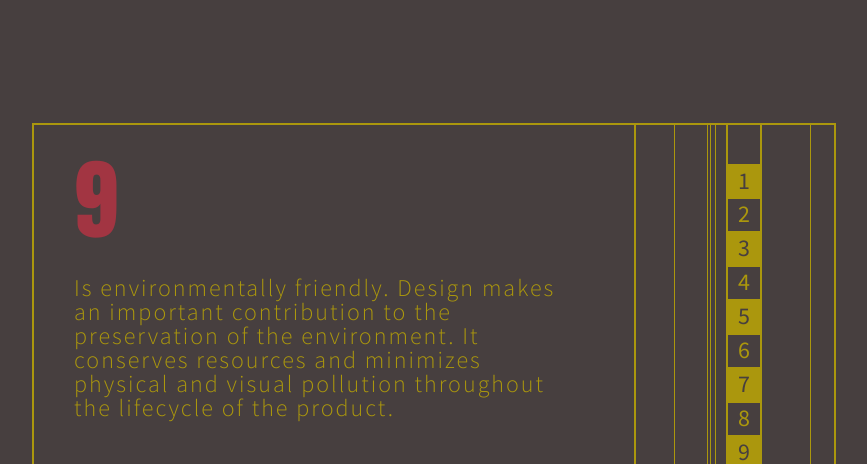
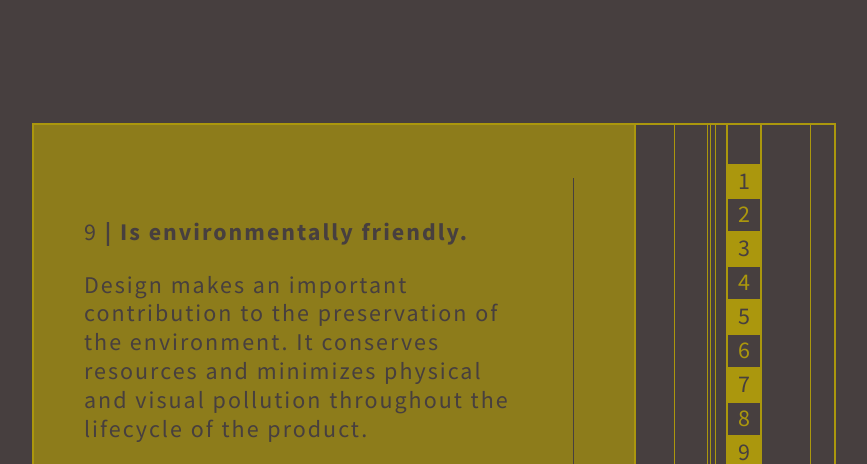
Before and after one commit to serenaeggers/serena-assignment3, a plain HTML site: page simple-web-project-template-master/rule09.html in a window 1280 px wide. Shown: the top 464 px of the page, without its empty margins (206-1073 px from the left). Drawn offline with Linux system fonts and the light colour scheme.

Commit message:
Format rule9

```diff
--- a/simple-web-project-template-master/css/main.css
+++ b/simple-web-project-template-master/css/main.css
@@ -378,3 +378,29 @@ a
    margin-top: 10px;
    letter-spacing: 1px;
 }
+
+.text9
+{
+   font-weight: 700;
+   color: #473f3f;
+   padding-right: 40px;
+   padding-top: 40px;
+   padding-bottom: 45px;
+   margin-left: 50px;
+   border-right: 1px solid #473f3f;
+   border-bottom: 1px solid #473f3f;
+}
+
+.text9 span
+{
+   font-weight: 400;
+   letter-spacing: 2px;
+   line-height: 1.2em;
+}
+
+.main9
+{
+   background-color: rgba(171,151,13,0.7);
+   margin-left: -40px;
+   height: 75%;
+}
--- a/simple-web-project-template-master/rule09.html
+++ b/simple-web-project-template-master/rule09.html
@@ -10,9 +10,10 @@
 <body>
    <div class="frame">
    <main>
+      <div class="main9">
       <div class="spacer"></div>
-      <h1>9</h1>
-      <p>Is environmentally friendly. Design makes an important contribution to the preservation of the environment. It conserves resources and minimizes physical and visual pollution throughout the lifecycle of the product.</p>
+      <p class="text9"><span class="title9">9</span>  |  Is environmentally friendly. <br><br><span>Design makes an important contribution to the preservation of the environment. It conserves resources and minimizes physical and visual pollution throughout the lifecycle of the product.</span></p>
+      </div>
    </main>
    <div class="column">
       <div class="column">
```
